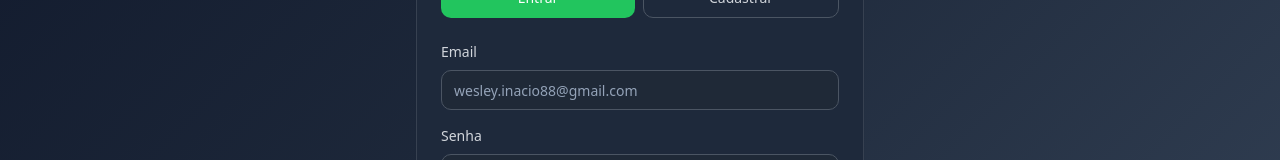
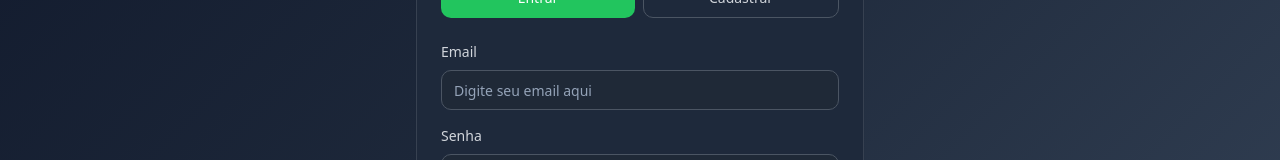
Before and after one commit to Patriotas88/planejai-smart-flow, a React (Vite) app: page /login in a window 1280 px wide. Shown: the part 368-528 px from the top of the page. Built offline with nearby package versions, Linux system fonts and the light colour scheme.

Commit message:
Fix: Update email input placeholder
Update the email input placeholder text in both the login and registration forms to "digite seu email aqui ou insira seu email".

```diff
--- a/src/pages/Login.tsx
+++ b/src/pages/Login.tsx
@@ -67,7 +67,7 @@ export default function Login() {
               </label>
               <Input
                 type="email"
-                placeholder="wesley.inacio88@gmail.com"
+                placeholder="Digite seu email aqui"
                 value={email}
                 onChange={(e) => setEmail(e.target.value)}
                 className="bg-gray-800 border-gray-600 text-white placeholder-gray-400"
```
